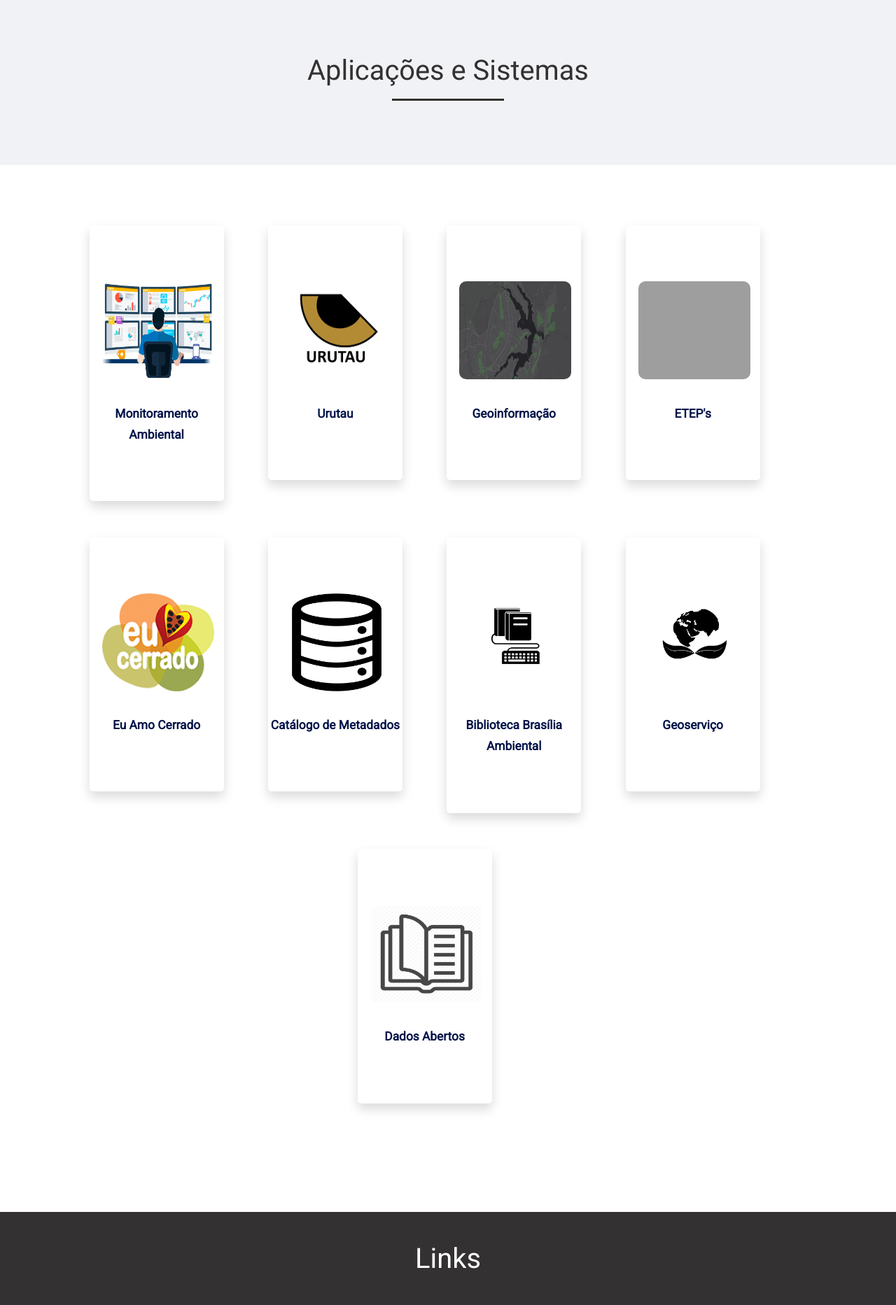
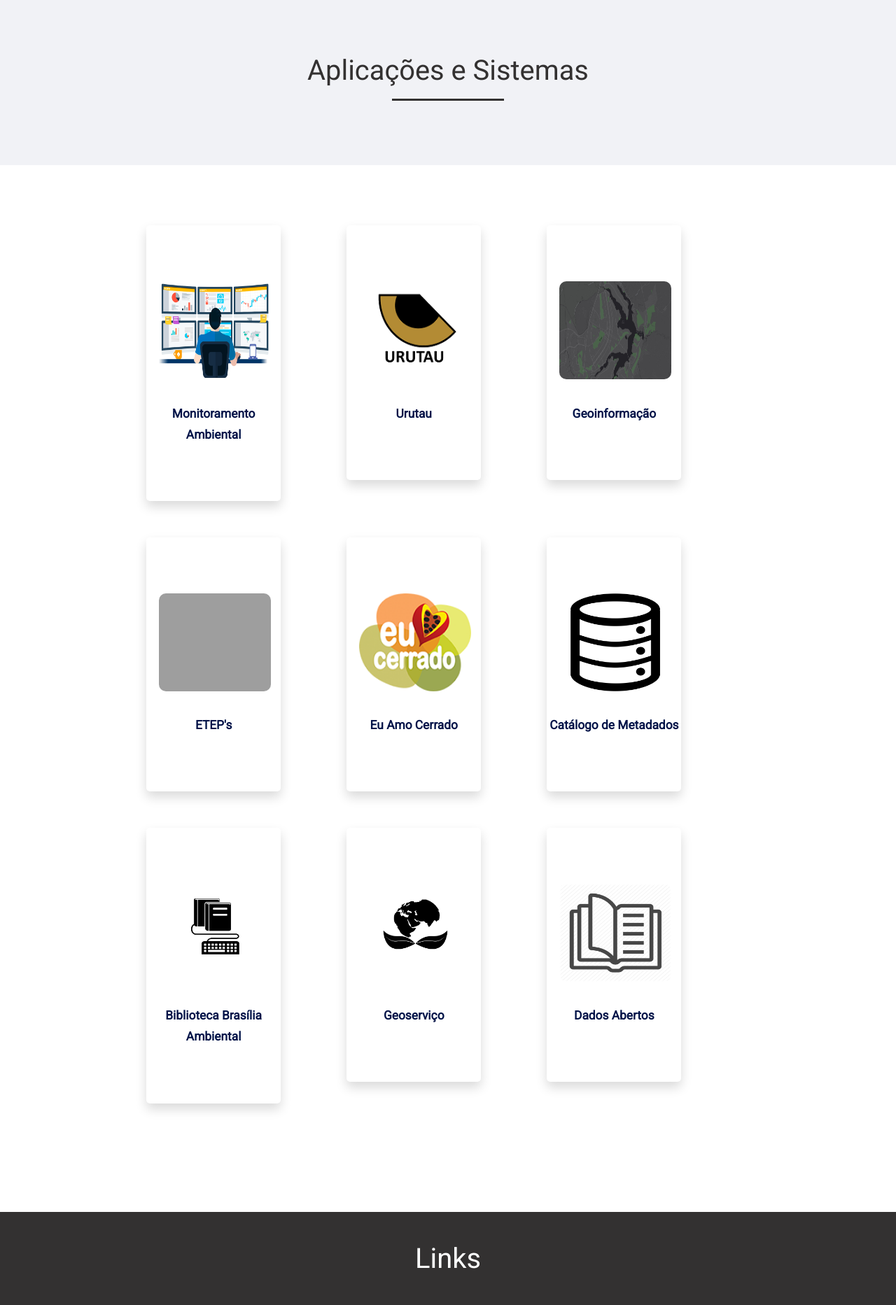
Before and after one commit to filp06/onda, a Django app: page / in a window 1280 px wide. Shown: the part 456-2321 px from the top of the page at 70% size. Run offline with Django 3.2, Linux system fonts and the light colour scheme; data comes from the database, SQL or seed files in the repository; some libraries are stand-ins or nearby versions; grey boxes are pictures that could not be loaded.

Commit message:
Update base.css

```diff
--- a/projeto/static/css/base.css
+++ b/projeto/static/css/base.css
@@ -1324,7 +1324,7 @@ ul.featured {
 }
 ul.featured > li {
     display: inline-block;
-    width: 22%;
+    width: 25%;
     margin: 0 2.5% 5% 0;
     padding: 0em 0.50em;
     vertical-align: top;
```
